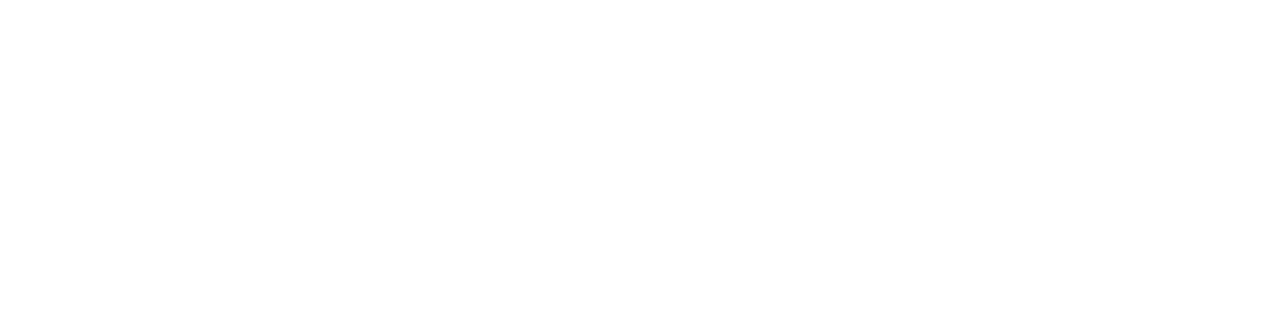
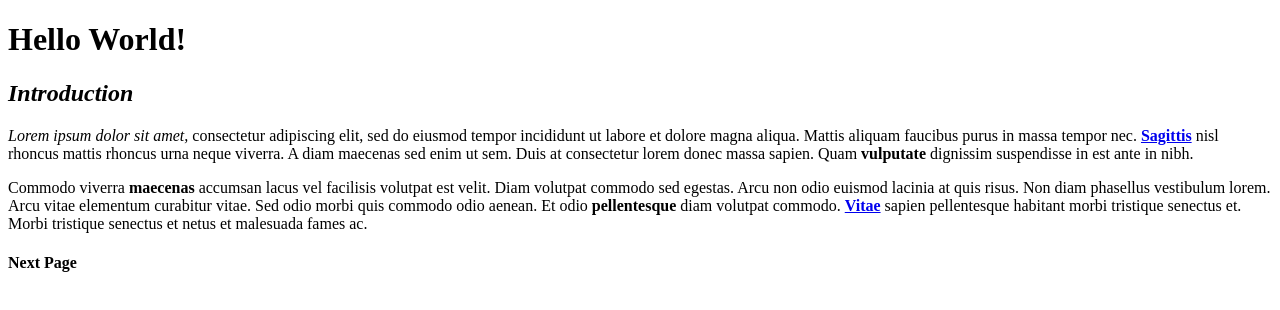
Before and after one commit to rahimiridzal/html-boilerplate, a plain HTML site: page index.html in a window 1280 px wide. Drawn offline with Linux system fonts and the light colour scheme.

Commit message:
Edit index.html

```diff
--- a/index.html
+++ b/index.html
@@ -7,6 +7,14 @@
     </head>
 
     <body>
+        <h1>Hello World!</h1>
 
+        <h2><em>Introduction</em></h2>
+
+        <p><em>Lorem ipsum dolor sit amet,</em> consectetur adipiscing elit, sed do eiusmod tempor incididunt ut labore et dolore magna aliqua. Mattis aliquam faucibus purus in massa tempor nec. <a href="http://www.google.com"><strong>Sagittis</strong></a> nisl rhoncus mattis rhoncus urna neque viverra. A diam maecenas sed enim ut sem. Duis at consectetur lorem donec massa sapien. Quam <strong>vulputate</strong> dignissim suspendisse in est ante in nibh.</p>
+
+        <p>Commodo viverra <strong>maecenas</strong> accumsan lacus vel facilisis volutpat est velit. Diam volutpat commodo sed egestas. Arcu non odio euismod lacinia at quis risus. Non diam phasellus vestibulum lorem. Arcu vitae elementum curabitur vitae. Sed odio morbi quis commodo odio aenean. Et odio <strong>pellentesque</strong> diam volutpat commodo. <a href="http://www.apple.com"><strong>Vitae</strong></a> sapien pellentesque habitant morbi tristique senectus et. Morbi tristique senectus et netus et malesuada fames ac.</p>
+
+        <h4>Next Page</h4>
     </body>
 </html>
```
